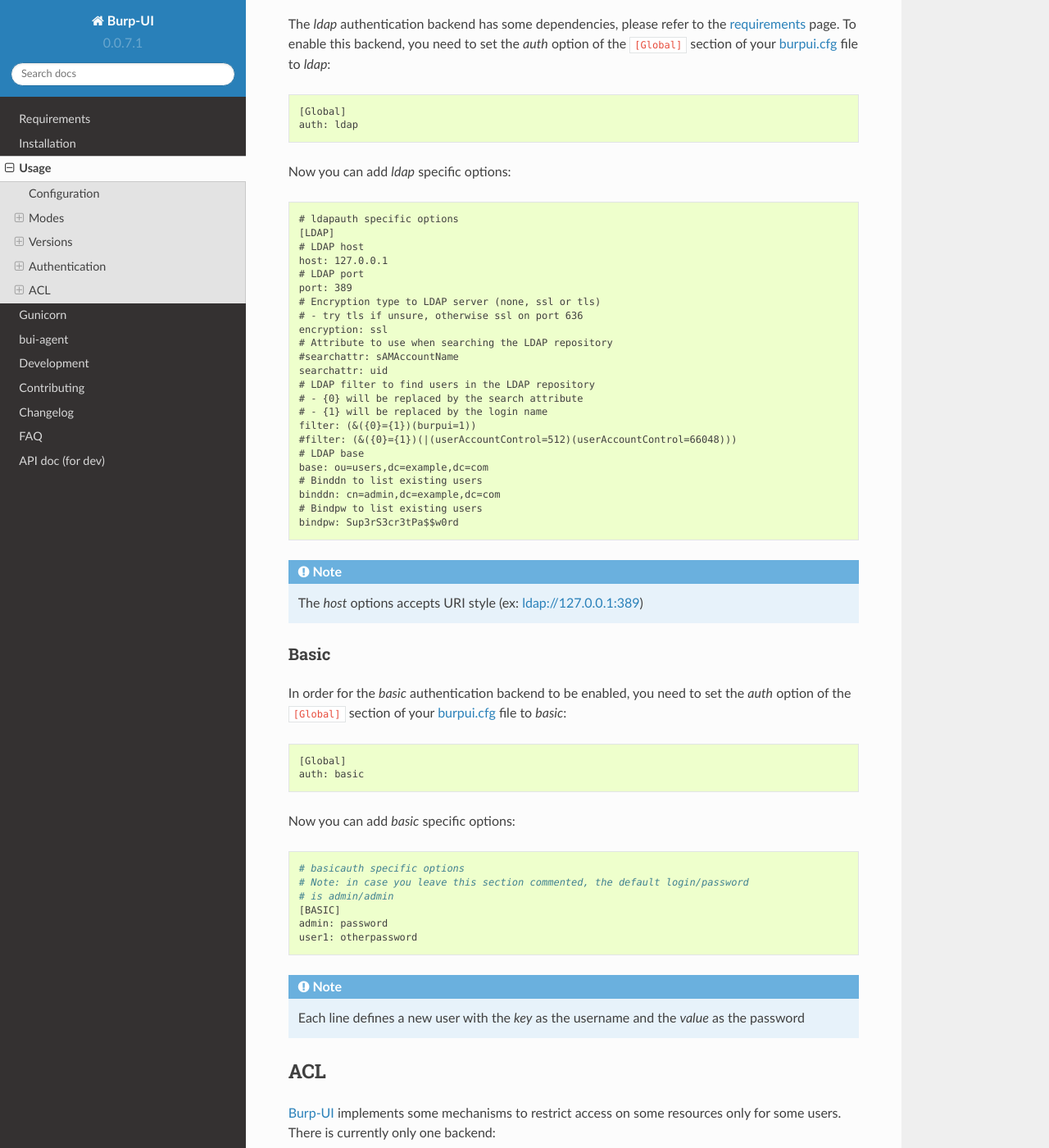
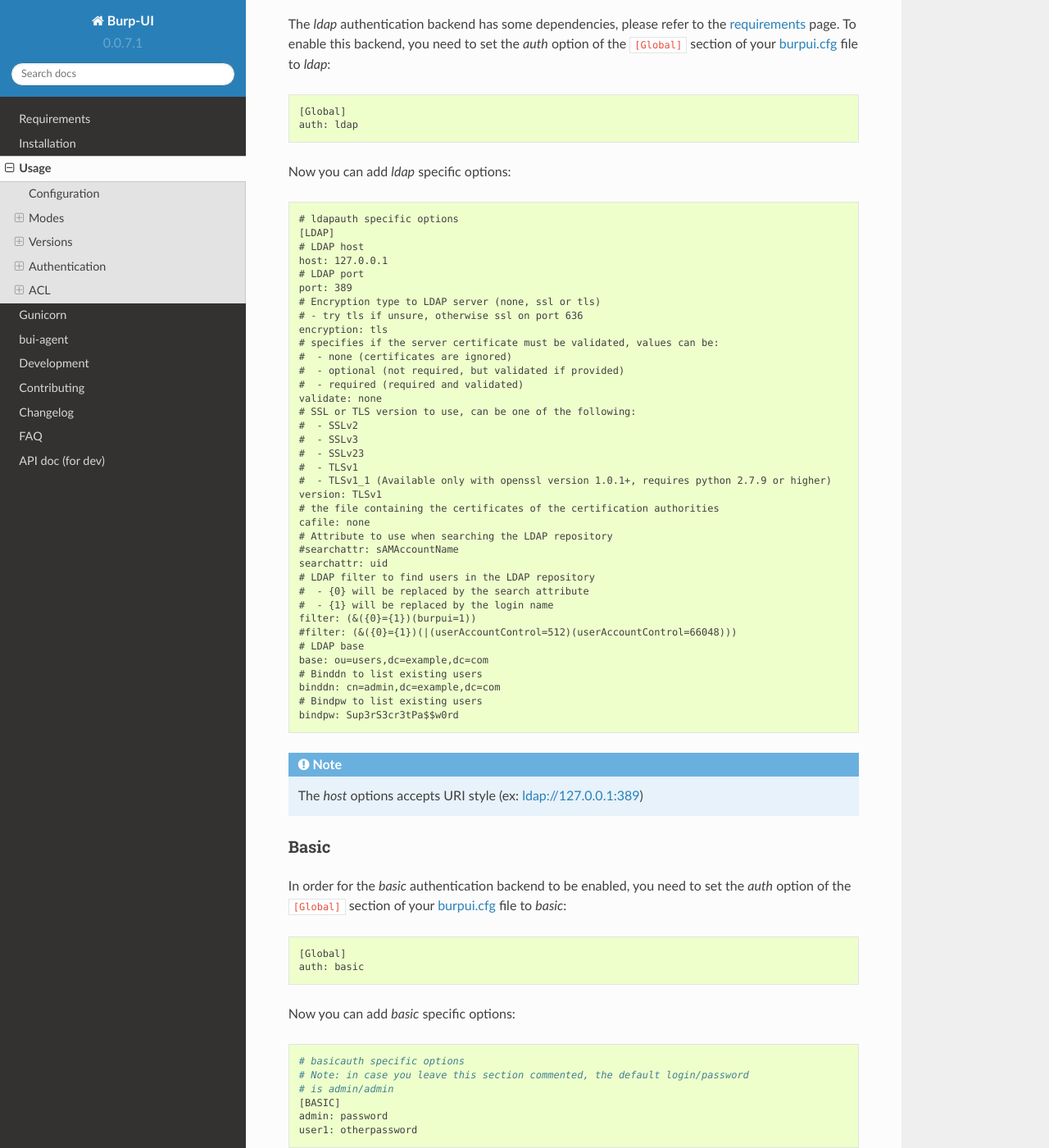
Before and after one commit to ziirish/burp-ui, a Sphinx documentation site: the page built from docs/usage.rst, in a window 1280 px wide and 1400 px high, scrolled down 6582 px. Shown: the whole window at 82% size. Built offline with Sphinx 7.4.7 and the Read the Docs theme 2.0.0, drawn with Linux system fonts in a browser that asks for light colours.

Commit message:
update LDAP doc

```diff
--- a/docs/usage.rst
+++ b/docs/usage.rst
@@ -387,13 +387,27 @@
     port: 389
     # Encryption type to LDAP server (none, ssl or tls)
     # - try tls if unsure, otherwise ssl on port 636
-    encryption: ssl
+    encryption: tls
+    # specifies if the server certificate must be validated, values can be:
+    #  - none (certificates are ignored)
+    #  - optional (not required, but validated if provided)
+    #  - required (required and validated)
+    validate: none
+    # SSL or TLS version to use, can be one of the following:
+    #  - SSLv2
+    #  - SSLv3
+    #  - SSLv23
+    #  - TLSv1
+    #  - TLSv1_1 (Available only with openssl version 1.0.1+, requires python 2.7.9 or higher)
+    version: TLSv1
+    # the file containing the certificates of the certification authorities
+    cafile: none
     # Attribute to use when searching the LDAP repository
     #searchattr: sAMAccountName
     searchattr: uid
     # LDAP filter to find users in the LDAP repository
-    # - {0} will be replaced by the search attribute
-    # - {1} will be replaced by the login name
+    #  - {0} will be replaced by the search attribute
+    #  - {1} will be replaced by the login name
     filter: (&({0}={1})(burpui=1))
     #filter: (&({0}={1})(|(userAccountControl=512)(userAccountControl=66048)))
     # LDAP base
```
